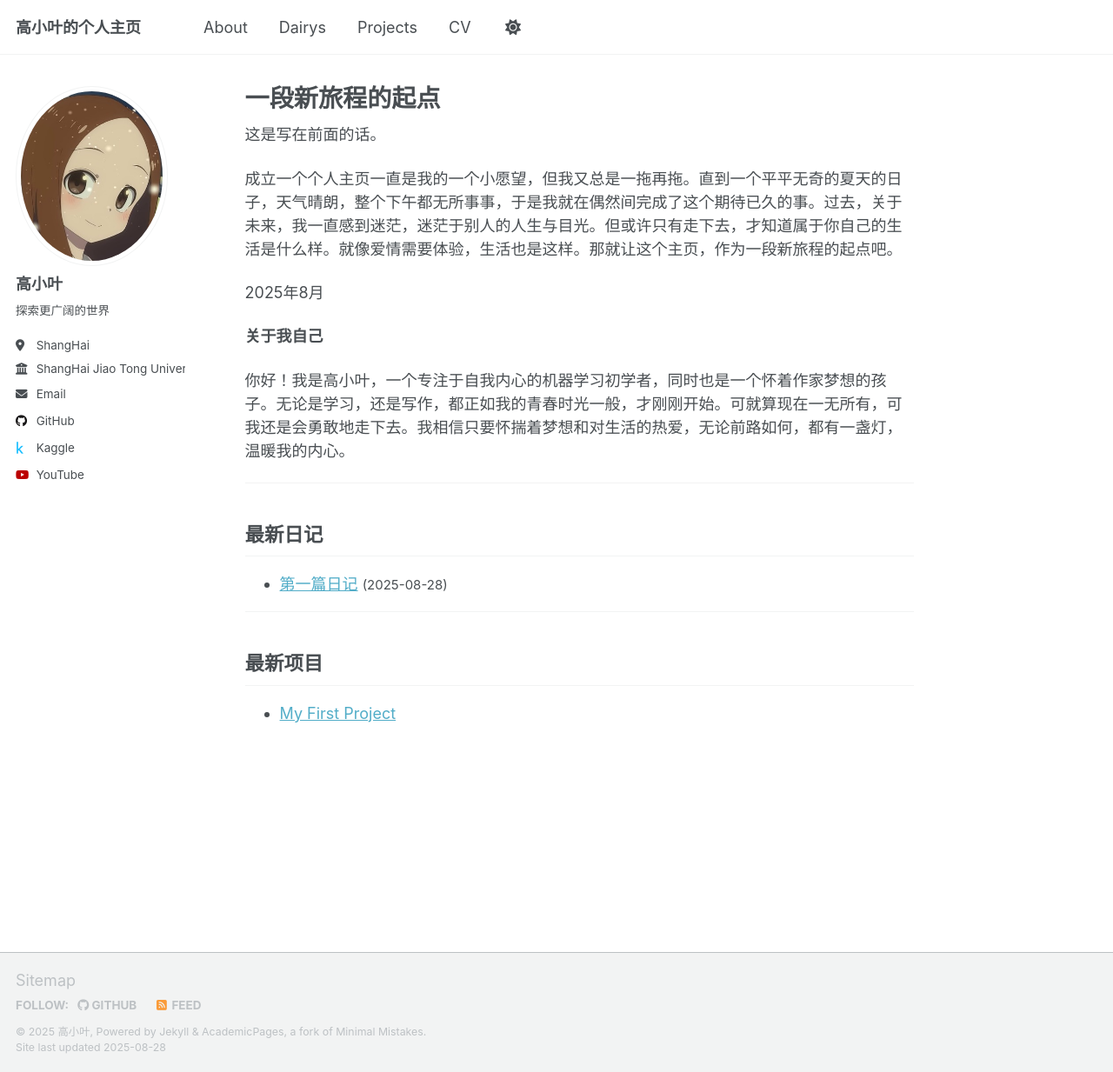
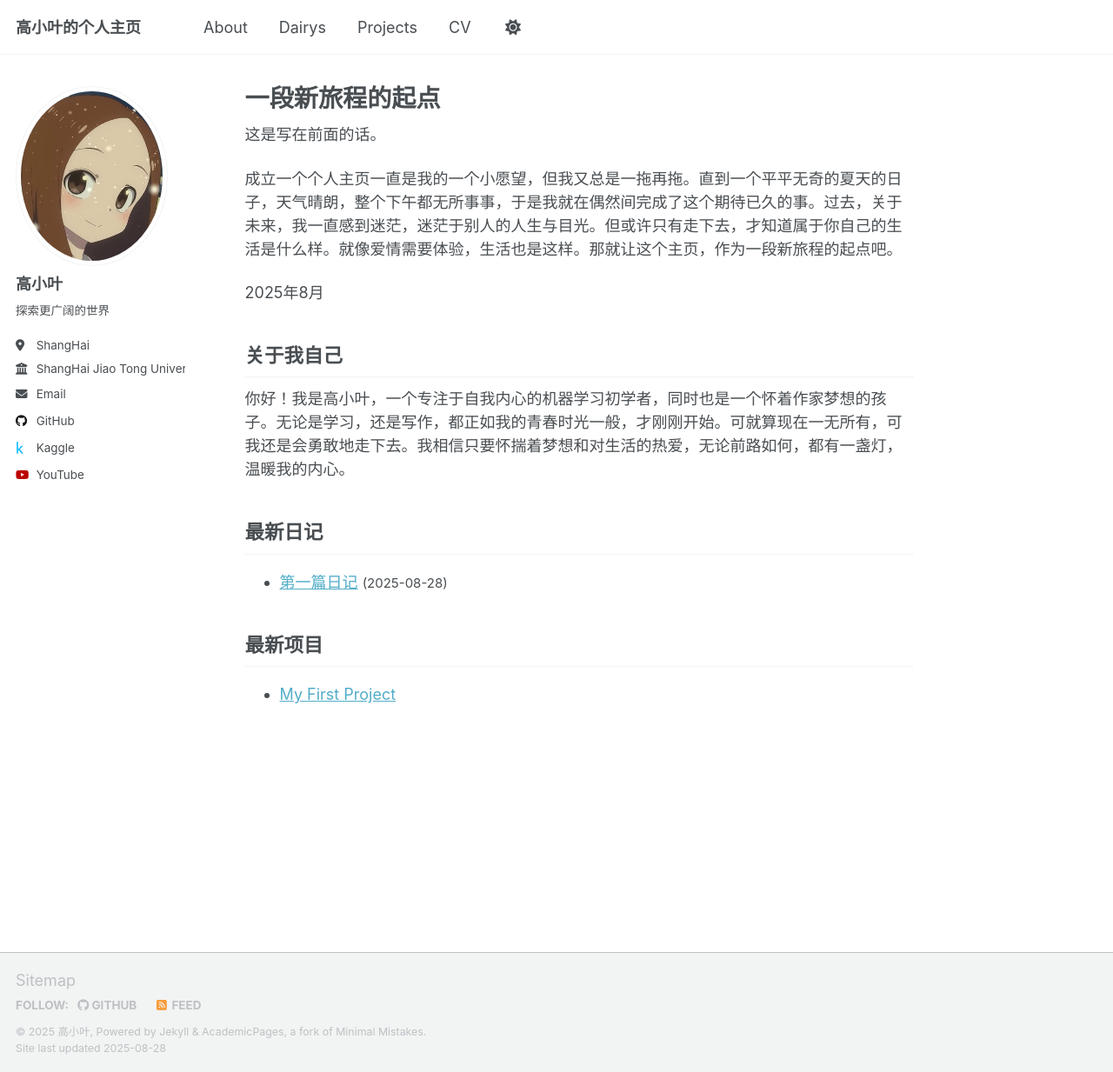
Before and after one commit to gaoyesjtu/gaoyesjtu.github.io, a Jekyll site: the page built from _pages/about.md, in a window 1280 px wide and 1233 px high. Shown: the whole window at 87% size. Built offline with Jekyll 4.4.1, drawn with Linux system fonts in a browser that asks for light colours; a script that is not in the unit is left out.

```diff
--- a/_pages/about.md
+++ b/_pages/about.md
@@ -13,21 +13,19 @@ redirect_from:
 
 2025年8月
 
-**关于我自己**
+## 关于我自己
 
 你好！我是高小叶，一个专注于自我内心的机器学习初学者，同时也是一个怀着作家梦想的孩子。无论是学习，还是写作，都正如我的青春时光一般，才刚刚开始。可就算现在一无所有，可我还是会勇敢地走下去。我相信只要怀揣着梦想和对生活的热爱，无论前路如何，都有一盏灯，温暖我的内心。
 
 
 
 
----
 
 ## 最新日记
 {% for diary in site.dairys limit:3 %}
 - [{{ diary.title }}]({{ diary.url }}) <span style="font-size:smaller">({{ diary.date | date: "%Y-%m-%d" }})</span>
 {% endfor %}
 
----
 
 ## 最新项目
 {% for project in site.projects limit:3 %}
```
